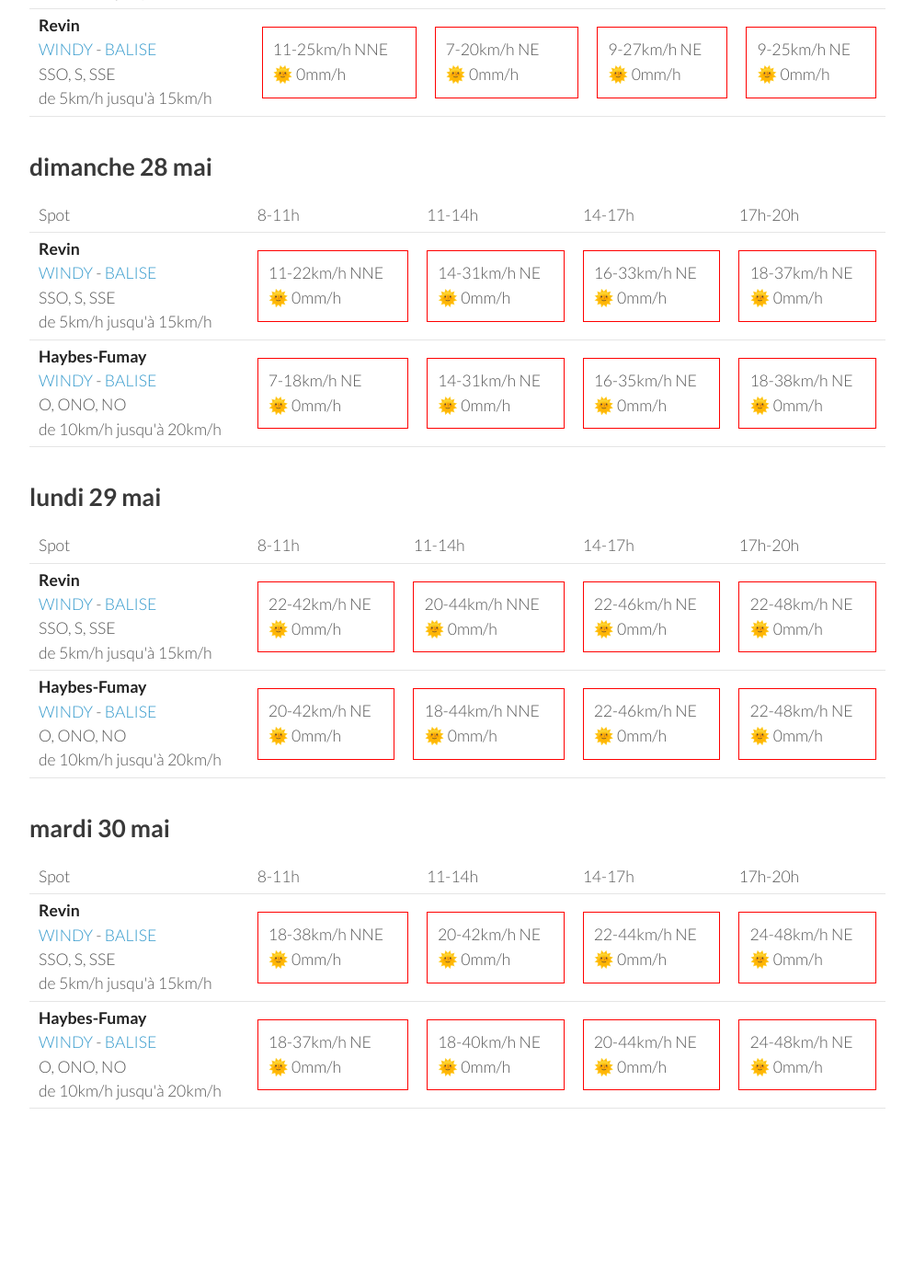
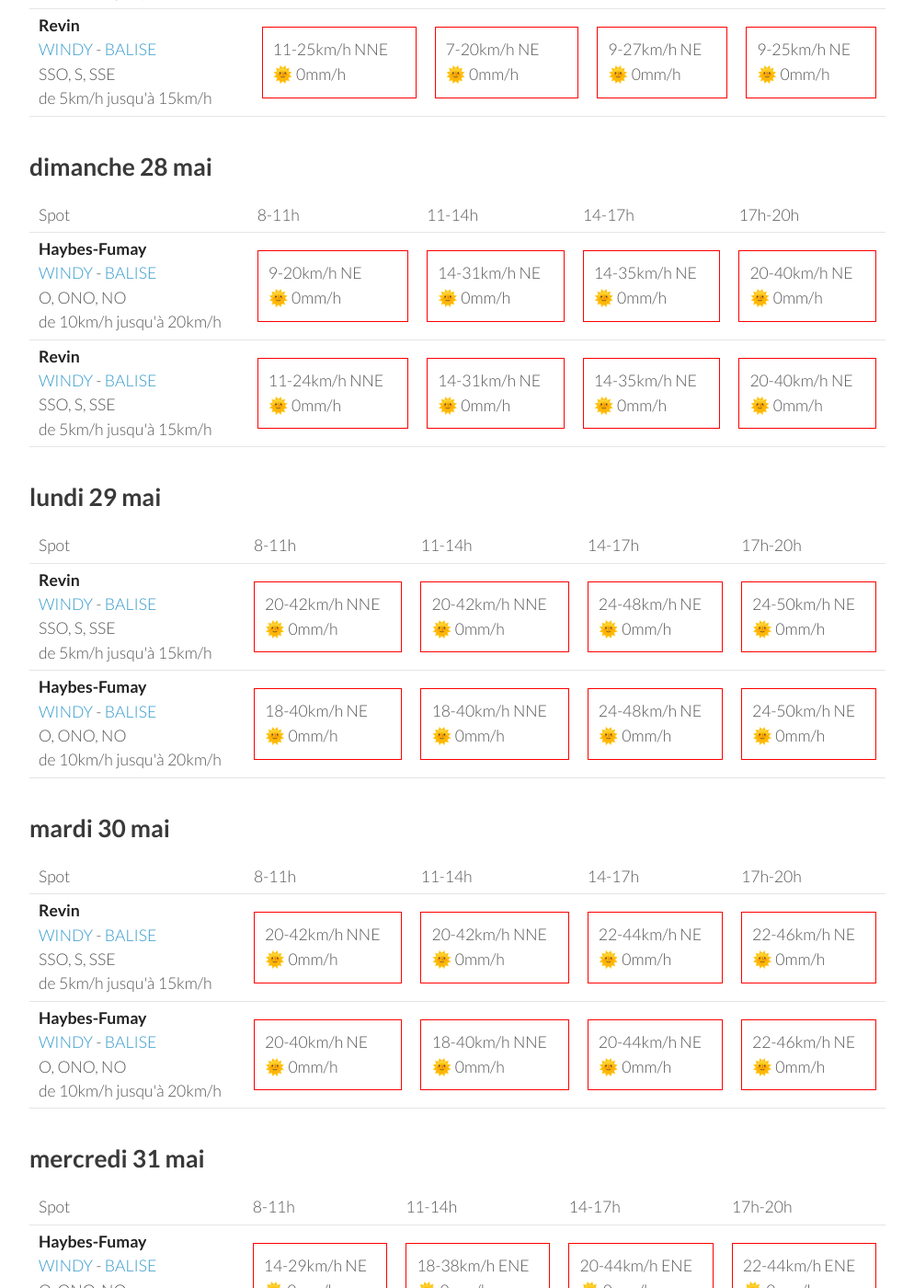
Before and after one commit to parapente-dans-le-nord/parapente-dans-le-nord.github.io, a Jekyll site: the page built from ardennes.markdown, in a window 1280 px wide and 1400 px high, scrolled down 833 px. Shown: the whole window at 92% size, without its empty margins (26-1020 px from the left). Built offline with Jekyll 4.4.1, drawn with Linux system fonts in a browser that asks for light colours; before the commit the page ends 2166 px from its top, so only the background shows below that; some of the changed text lies outside the part shown.

Commit message:
update index.markdown

```diff
--- a/ardennes.markdown
+++ b/ardennes.markdown
@@ -94,22 +94,22 @@ page mise à jour le vendredi 26 mai 06:10
       <td>17h-20h</td>
     </tr>
 <tr>
-        <td><strong>Revin</strong><br><a href="https://windy.com/49.948/4.625?49.543,4.625,8">WINDY</a> - <span class=""><a href="http://www.balisemeteo.com/balise.php?idBalise=5019">BALISE</a> </span><br> <span class="vent-favorable">SSO, S, SSE</span><br><span class="force-vent">de 5km/h jusqu'à 15km/h</span> </td>
+        <td><strong>Haybes-Fumay</strong><br><a href="https://windy.com/49.998/4.715?49.913,4.738,10">WINDY</a> - <span class=""><a href="http://www.balisemeteo.com/balise.php?idBalise=104">BALISE</a> </span><br> <span class="vent-favorable">O, ONO, NO</span><br><span class="force-vent">de 10km/h jusqu'à 20km/h</span> </td>
 
-            <td><div class="not-flyable"><p>11-22km/h NNE</p><p>🌞 0mm/h</p></div></td>
+            <td><div class="not-flyable"><p>9-20km/h NE</p><p>🌞 0mm/h</p></div></td>
             <td><div class="not-flyable"><p>14-31km/h NE</p><p>🌞 0mm/h</p></div></td>
-            <td><div class="not-flyable"><p>16-33km/h NE</p><p>🌞 0mm/h</p></div></td>
-            <td><div class="not-flyable"><p>18-37km/h NE</p><p>🌞 0mm/h</p></div></td>
+            <td><div class="not-flyable"><p>14-35km/h NE</p><p>🌞 0mm/h</p></div></td>
+            <td><div class="not-flyable"><p>20-40km/h NE</p><p>🌞 0mm/h</p></div></td>
 
 
     </tr>
 <tr>
-        <td><strong>Haybes-Fumay</strong><br><a href="https://windy.com/49.998/4.715?49.913,4.738,10">WINDY</a> - <span class=""><a href="http://www.balisemeteo.com/balise.php?idBalise=104">BALISE</a> </span><br> <span class="vent-favorable">O, ONO, NO</span><br><span class="force-vent">de 10km/h jusqu'à 20km/h</span> </td>
+        <td><strong>Revin</strong><br><a href="https://windy.com/49.948/4.625?49.543,4.625,8">WINDY</a> - <span class=""><a href="http://www.balisemeteo.com/balise.php?idBalise=5019">BALISE</a> </span><br> <span class="vent-favorable">SSO, S, SSE</span><br><span class="force-vent">de 5km/h jusqu'à 15km/h</span> </td>
 
-            <td><div class="not-flyable"><p>7-18km/h NE</p><p>🌞 0mm/h</p></div></td>
+            <td><div class="not-flyable"><p>11-24km/h NNE</p><p>🌞 0mm/h</p></div></td>
             <td><div class="not-flyable"><p>14-31km/h NE</p><p>🌞 0mm/h</p></div></td>
-            <td><div class="not-flyable"><p>16-35km/h NE</p><p>🌞 0mm/h</p></div></td>
-            <td><div class="not-flyable"><p>18-38km/h NE</p><p>🌞 0mm/h</p></div></td>
+            <td><div class="not-flyable"><p>14-35km/h NE</p><p>🌞 0mm/h</p></div></td>
+            <td><div class="not-flyable"><p>20-40km/h NE</p><p>🌞 0mm/h</p></div></td>
 
 
     </tr>
@@ -132,20 +132,20 @@ page mise à jour le vendredi 26 mai 06:10
 <tr>
         <td><strong>Revin</strong><br><a href="https://windy.com/49.948/4.625?49.543,4.625,8">WINDY</a> - <span class=""><a href="http://www.balisemeteo.com/balise.php?idBalise=5019">BALISE</a> </span><br> <span class="vent-favorable">SSO, S, SSE</span><br><span class="force-vent">de 5km/h jusqu'à 15km/h</span> </td>
 
-            <td><div class="not-flyable"><p>22-42km/h NE</p><p>🌞 0mm/h</p></div></td>
-            <td><div class="not-flyable"><p>20-44km/h NNE</p><p>🌞 0mm/h</p></div></td>
-            <td><div class="not-flyable"><p>22-46km/h NE</p><p>🌞 0mm/h</p></div></td>
-            <td><div class="not-flyable"><p>22-48km/h NE</p><p>🌞 0mm/h</p></div></td>
+            <td><div class="not-flyable"><p>20-42km/h NNE</p><p>🌞 0mm/h</p></div></td>
+            <td><div class="not-flyable"><p>20-42km/h NNE</p><p>🌞 0mm/h</p></div></td>
+            <td><div class="not-flyable"><p>24-48km/h NE</p><p>🌞 0mm/h</p></div></td>
+            <td><div class="not-flyable"><p>24-50km/h NE</p><p>🌞 0mm/h</p></div></td>
 
 
     </tr>
 <tr>
         <td><strong>Haybes-Fumay</strong><br><a href="https://windy.com/49.998/4.715?49.913,4.738,10">WINDY</a> - <span class=""><a href="http://www.balisemeteo.com/balise.php?idBalise=104">BALISE</a> </span><br> <span class="vent-favorable">O, ONO, NO</span><br><span class="force-vent">de 10km/h jusqu'à 20km/h</span> </td>
 
-            <td><div class="not-flyable"><p>20-42km/h NE</p><p>🌞 0mm/h</p></div></td>
-            <td><div class="not-flyable"><p>18-44km/h NNE</p><p>🌞 0mm/h</p></div></td>
-            <td><div class="not-flyable"><p>22-46km/h NE</p><p>🌞 0mm/h</p></div></td>
-            <td><div class="not-flyable"><p>22-48km/h NE</p><p>🌞 0mm/h</p></div></td>
+            <td><div class="not-flyable"><p>18-40km/h NE</p><p>🌞 0mm/h</p></div></td>
+            <td><div class="not-flyable"><p>18-40km/h NNE</p><p>🌞 0mm/h</p></div></td>
+            <td><div class="not-flyable"><p>24-48km/h NE</p><p>🌞 0mm/h</p></div></td>
+            <td><div class="not-flyable"><p>24-50km/h NE</p><p>🌞 0mm/h</p></div></td>
 
 
     </tr>
@@ -168,20 +168,20 @@ page mise à jour le vendredi 26 mai 06:10
 <tr>
         <td><strong>Revin</strong><br><a href="https://windy.com/49.948/4.625?49.543,4.625,8">WINDY</a> - <span class=""><a href="http://www.balisemeteo.com/balise.php?idBalise=5019">BALISE</a> </span><br> <span class="vent-favorable">SSO, S, SSE</span><br><span class="force-vent">de 5km/h jusqu'à 15km/h</span> </td>
 
-            <td><div class="not-flyable"><p>18-38km/h NNE</p><p>🌞 0mm/h</p></div></td>
-            <td><div class="not-flyable"><p>20-42km/h NE</p><p>🌞 0mm/h</p></div></td>
+            <td><div class="not-flyable"><p>20-42km/h NNE</p><p>🌞 0mm/h</p></div></td>
+            <td><div class="not-flyable"><p>20-42km/h NNE</p><p>🌞 0mm/h</p></div></td>
             <td><div class="not-flyable"><p>22-44km/h NE</p><p>🌞 0mm/h</p></div></td>
-            <td><div class="not-flyable"><p>24-48km/h NE</p><p>🌞 0mm/h</p></div></td>
+            <td><div class="not-flyable"><p>22-46km/h NE</p><p>🌞 0mm/h</p></div></td>
 
 
     </tr>
 <tr>
         <td><strong>Haybes-Fumay</strong><br><a href="https://windy.com/49.998/4.715?49.913,4.738,10">WINDY</a> - <span class=""><a href="http://www.balisemeteo.com/balise.php?idBalise=104">BALISE</a> </span><br> <span class="vent-favorable">O, ONO, NO</span><br><span class="force-vent">de 10km/h jusqu'à 20km/h</span> </td>
 
-            <td><div class="not-flyable"><p>18-37km/h NE</p><p>🌞 0mm/h</p></div></td>
-            <td><div class="not-flyable"><p>18-40km/h NE</p><p>🌞 0mm/h</p></div></td>
+            <td><div class="not-flyable"><p>20-40km/h NE</p><p>🌞 0mm/h</p></div></td>
+            <td><div class="not-flyable"><p>18-40km/h NNE</p><p>🌞 0mm/h</p></div></td>
             <td><div class="not-flyable"><p>20-44km/h NE</p><p>🌞 0mm/h</p></div></td>
-            <td><div class="not-flyable"><p>24-48km/h NE</p><p>🌞 0mm/h</p></div></td>
+            <td><div class="not-flyable"><p>22-46km/h NE</p><p>🌞 0mm/h</p></div></td>
 
 
     </tr>
@@ -189,3 +189,39 @@ page mise à jour le vendredi 26 mai 06:10
 </tbody>
 </table>
 {:/}
+## mercredi 31 mai
+
+{::nomarkdown}
+<table>
+  <tbody>
+    <tr>
+      <td>Spot</td>
+      <td>8-11h</td>
+      <td>11-14h</td>
+      <td>14-17h</td>
+      <td>17h-20h</td>
+    </tr>
+<tr>
+        <td><strong>Haybes-Fumay</strong><br><a href="https://windy.com/49.998/4.715?49.913,4.738,10">WINDY</a> - <span class=""><a href="http://www.balisemeteo.com/balise.php?idBalise=104">BALISE</a> </span><br> <span class="vent-favorable">O, ONO, NO</span><br><span class="force-vent">de 10km/h jusqu'à 20km/h</span> </td>
+
+            <td><div class="not-flyable"><p>14-29km/h NE</p><p>🌞 0mm/h</p></div></td>
+            <td><div class="not-flyable"><p>18-38km/h ENE</p><p>🌞 0mm/h</p></div></td>
+            <td><div class="not-flyable"><p>20-44km/h ENE</p><p>🌞 0mm/h</p></div></td>
+            <td><div class="not-flyable"><p>22-44km/h ENE</p><p>🌞 0mm/h</p></div></td>
+
+
+    </tr>
+<tr>
+        <td><strong>Revin</strong><br><a href="https://windy.com/49.948/4.625?49.543,4.625,8">WINDY</a> - <span class=""><a href="http://www.balisemeteo.com/balise.php?idBalise=5019">BALISE</a> </span><br> <span class="vent-favorable">SSO, S, SSE</span><br><span class="force-vent">de 5km/h jusqu'à 15km/h</span> </td>
+
+            <td><div class="not-flyable"><p>14-29km/h NE</p><p>🌞 0mm/h</p></div></td>
+            <td><div class="not-flyable"><p>18-37km/h ENE</p><p>🌞 0mm/h</p></div></td>
+            <td><div class="not-flyable"><p>20-42km/h ENE</p><p>🌞 0mm/h</p></div></td>
+            <td><div class="not-flyable"><p>20-42km/h ENE</p><p>🌞 0mm/h</p></div></td>
+
+
+    </tr>
+
+</tbody>
+</table>
+{:/}
```
Also changed, not shown: other parts of ardennes.markdown (+1 -1 lines).
